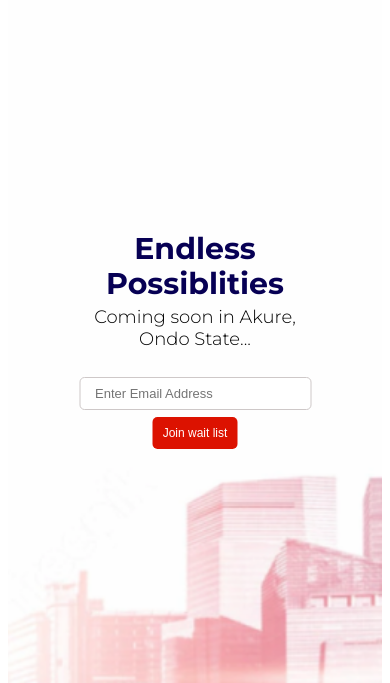
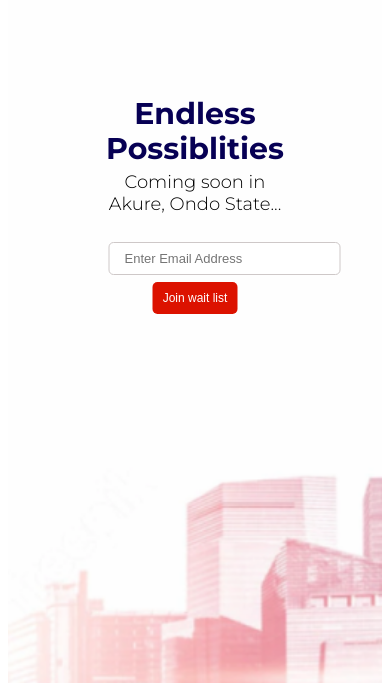
Before and after one commit to BeeC00des/waitlist, a website: page index.html in a window 390 px wide. Shown: the part 73-756 px from the top of the page. Drawn offline with Linux system fonts and the light colour scheme.

Commit message:
added items

```diff
--- a/styles/style.css
+++ b/styles/style.css
@@ -121,11 +121,11 @@ input{
 .content{
     text-align: center;
     width:50%;
-    margin: 50px auto 120px;
-    /* border:1px solid red; */
-    display: flex;
-    justify-content: center;
-    align-items: center;
+    position: absolute;
+    top: 30%;
+    left: 50%;
+    transform: translate(-50%, -50%);
+
 }
 
 .content h1{
```
